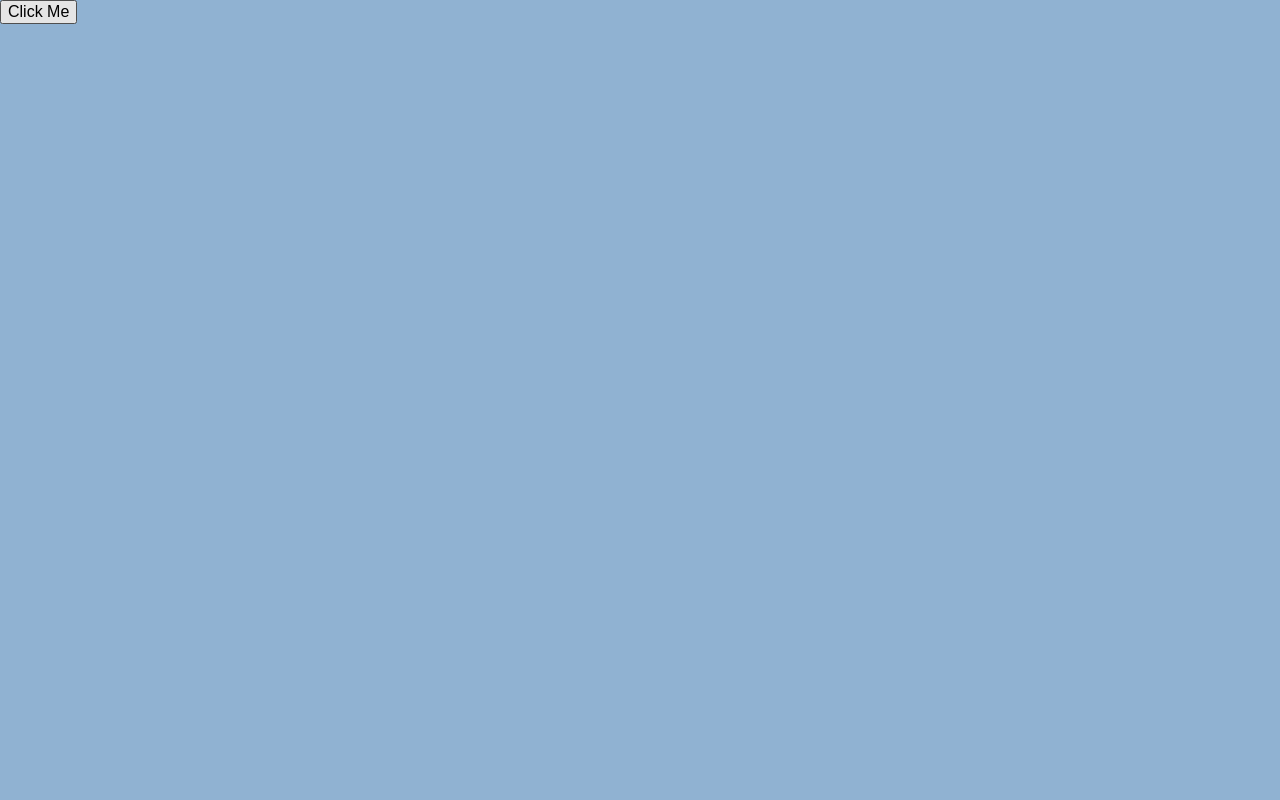
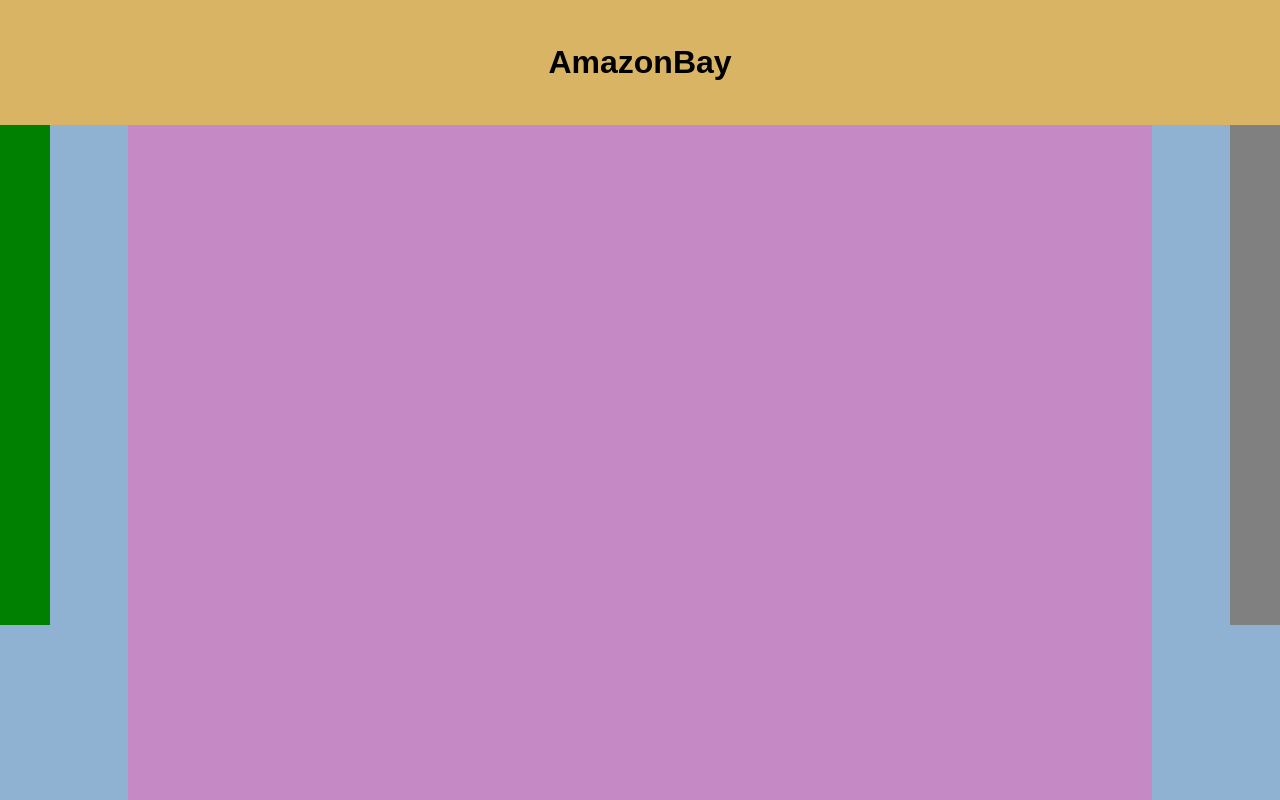
Before and after one commit to dhubertus/amazon-bay, a website: page public/index.html in a window 1280 px wide. Shown: the top 800 px of the page. Drawn offline with Linux system fonts and the light colour scheme.

Commit message:
main layout created

```diff
--- a/public/index.css
+++ b/public/index.css
@@ -1,4 +1,12 @@
+@import './styles/header.css';
+@import './styles/card-holder.css';
+@import './styles/card.css';
+@import './styles/history.css';
+@import './styles/cart.css';
+
 html,
 body {
   background: #90b2d2;
+  height: auto;
+  width: 100%;
 }
--- a/public/index.html
+++ b/public/index.html
@@ -7,7 +7,30 @@
     <link rel="stylesheet" href="/index.css">
   </head>
   <body>
-    <button type="button" name="button">Click Me</button>
+
+    <header>
+      <h1>AmazonBay</h1>
+    </header>
+
+    <aside class="history">
+
+    </aside>
+
+    <main id='card-holder'>
+      <article class="card">
+
+      </article>
+      <article class="card">
+
+      </article>
+      <article class="card">
+
+      </article>
+    </main>
+
+    <aside class="cart">
+
+    </aside>
 
     <script>window.jQuery || document.write('<script src="/jquery-3.2.1.min.js"><\/script>')</script>
     <script src='/index.js' type="text/javascript"></script>
--- /dev/null
+++ b/public/styles/card-holder.css
@@ -0,0 +1,9 @@
+#card-holder {
+  display: flex;
+  justify-content: space-around;
+  flex-wrap: wrap;
+  background: #c589c5;
+  height: 1000px;
+  width: 80%;
+  margin: auto;
+}
--- /dev/null
+++ b/public/styles/cart.css
@@ -0,0 +1,11 @@
+.cart {
+  display: flex;
+  position: relative;
+  float: right;
+  height: 500px;
+  width: 50px;
+  background: grey;
+  bottom: 1000px;
+  margin: 0;
+  z-index: 1;
+}
--- /dev/null
+++ b/public/styles/header.css
@@ -0,0 +1,8 @@
+header {
+  display: flex;
+  justify-content: center;
+  align-items: center;
+  height: 125px;
+  width: 100%;
+  background: #d8b464;
+}
--- /dev/null
+++ b/public/styles/history.css
@@ -0,0 +1,10 @@
+.history {
+  display: flex;
+  position: absolute;
+  float: left;
+  height: 500px;
+  width: 50px;
+  background: green;
+  margin: 0;
+  z-index: 1;
+}
--- a/server.js
+++ b/server.js
@@ -47,7 +47,6 @@
       total: req.body.total
     })
     .then((result) => {
-      console.log(res, 'response');
       if (result.command === 'INSERT') {
         res.status(200).json(result);
       } else {
```
Also changed, not shown: public/styles/card.css (added).
